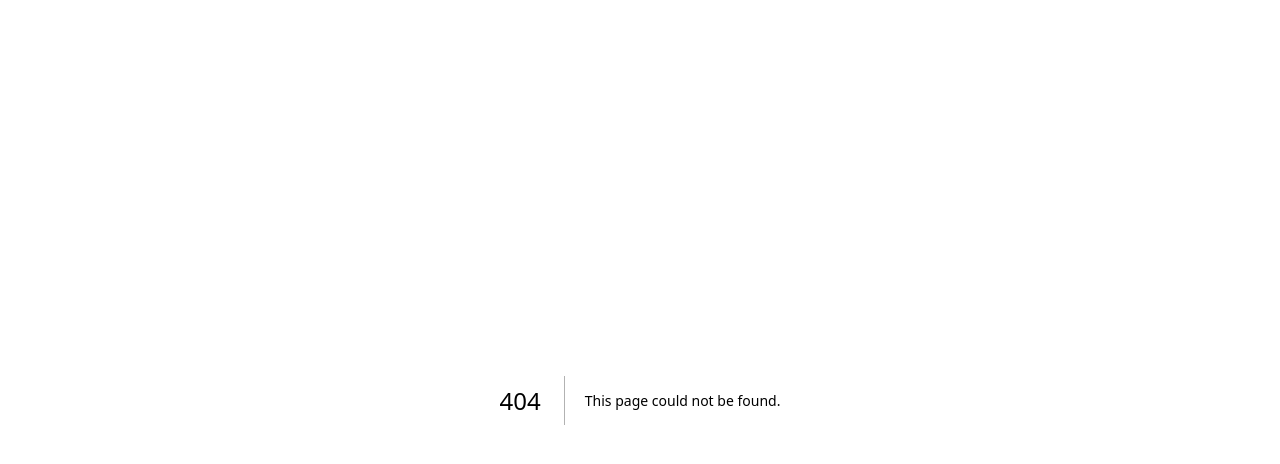
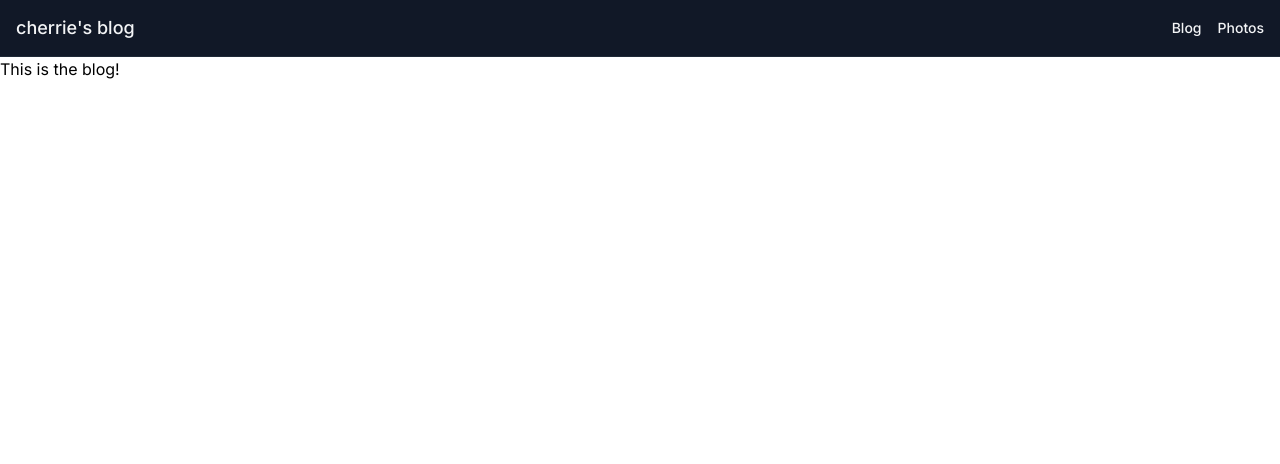
Before and after one commit to juliettepark/bycherrie_blog, a Next.js app: page /blog in a window 1280 px wide. Before the commit this address had no page. Shown: the top 464 px of the page. Built offline with nearby package versions, Linux system fonts and the light colour scheme.

Commit message:
added blog and components routes

```diff
--- /dev/null
+++ b/app/blog/page.js
@@ -0,0 +1,10 @@
+import Navbar from "../components/Navbar";
+
+export default function Blog() {
+  return (
+    <>
+      <Navbar />
+      <p>This is the blog!</p>
+    </>
+  );
+}
--- /dev/null
+++ b/app/components/Navbar.js
@@ -0,0 +1,31 @@
+/*
+1. We can only export 1 default function per page.js.
+We must export only the function we want to see on the webpage.
+
+*/
+
+export default function Navbar() {
+  return (
+    <nav className="border-b border-gray-800 sticky top-0 bg-gray-900 text-gray-100 z-10">
+      <div className="h-14 max-w-7xl p-4 mx-auto flex items-center justify-between">
+        {/* justify-between on the items inside of the div: <a> and <ul> these are the children */}
+        {/* That is why the big cherrie's blog is to the left and the rest of the list is to the right */}
+        <a href="/" className="font-medium text-lg md:hover:underline">
+          cherrie's blog
+        </a>
+        <ul className="flex items-center justify-end space-x-4 text-sm font-medium">
+          {/* items-center means vertically centered */}
+          {/* justify end to push to right-end */}
+          <li className="md:hover:underline">
+            <a href="/blog">Blog</a>
+          </li>
+          <li className="md:hover:underline">
+            {/* when screen size is md or larger, will show hover */}
+            {/* does not hover for small screens like phones */}
+            <a href="/photos">Photos</a>
+          </li>
+        </ul>
+      </div>
+    </nav>
+  );
+}
--- a/app/layout.js
+++ b/app/layout.js
@@ -1,17 +1,23 @@
-import { Inter } from 'next/font/google'
-import './globals.css'
+import { Inter } from "next/font/google";
+import "./globals.css";
 
-const inter = Inter({ subsets: ['latin'] })
+/*
+1. While layouts are optional, the Root Layout is not because it contains the HTML boilerplate
+(head tag is generated by Next.js automatically)
+
+*/
+
+const inter = Inter({ subsets: ["latin"] });
 
 export const metadata = {
-  title: 'Create Next App',
-  description: 'Generated by create next app',
-}
+  title: "Create Next App",
+  description: "Generated by create next app",
+};
 
 export default function RootLayout({ children }) {
   return (
     <html lang="en">
       <body className={inter.className}>{children}</body>
     </html>
-  )
+  );
 }
--- a/app/page.js
+++ b/app/page.js
@@ -1,35 +1,11 @@
 import Image from "next/image";
+import Navbar from "./components/Navbar";
 
 export default function Home() {
   return (
     <>
       <Navbar />
+      <p>This is the home page!</p>
     </>
   );
 }
-
-function Navbar() {
-  return (
-    <nav className="border-b border-gray-800 sticky top-0 bg-gray-900 text-gray-100 z-10">
-      <div className="h-14 max-w-7xl p-4 mx-auto flex items-center justify-between">
-        {/* justify-between on the items inside of the div: <a> and <ul> these are the children */}
-        {/* That is why the big cherrie's blog is to the left and the rest of the list is to the right */}
-        <a href="/" className="font-medium text-lg md:hover:underline">
-          cherrie's blog
-        </a>
-        <ul className="flex items-center justify-end space-x-4 text-sm font-medium">
-          {/* items-center means vertically centered */}
-          {/* justify end to push to right-end */}
-          <li className="md:hover:underline">
-            <a href="/blog">Blog</a>
-          </li>
-          <li className="md:hover:underline">
-            {/* when screen size is md or larger, will show hover */}
-            {/* does not hover for small screens like phones */}
-            <a href="/photos">Photos</a>
-          </li>
-        </ul>
-      </div>
-    </nav>
-  );
-}
```
Also changed, not shown: .eslintrc.json.
